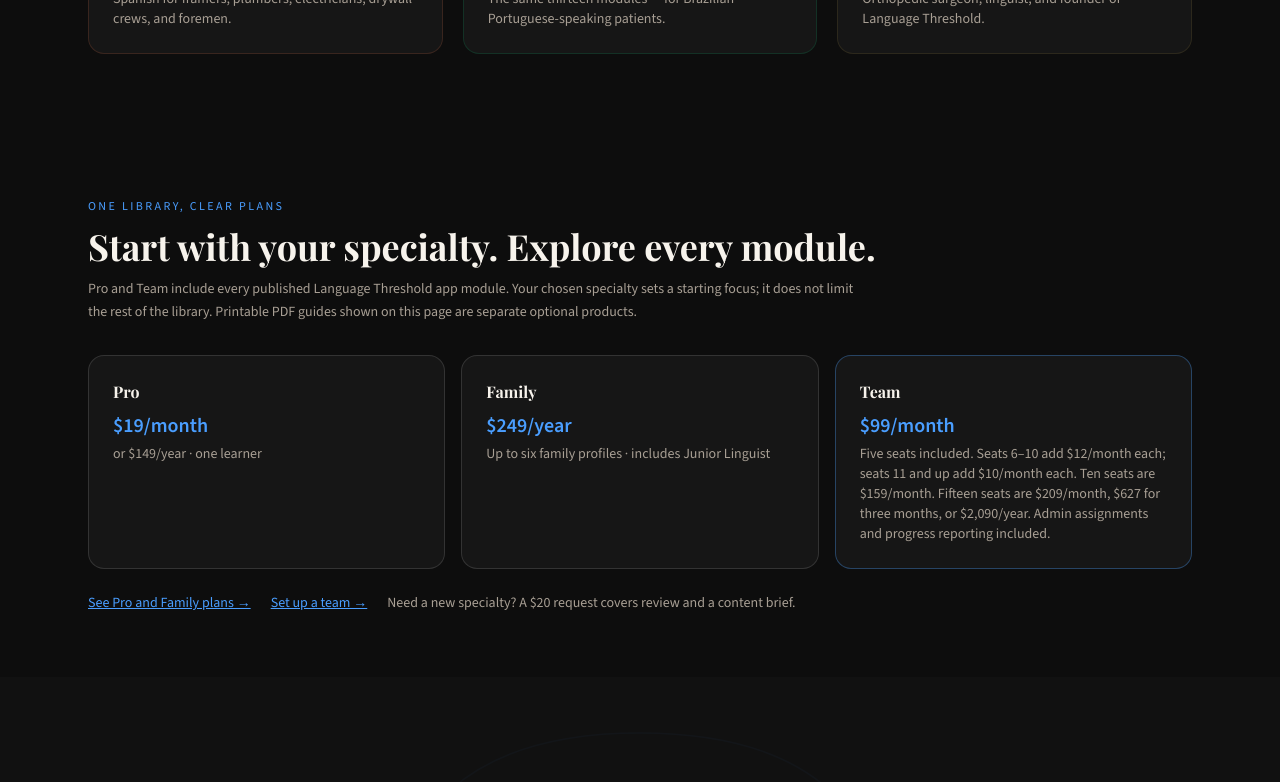
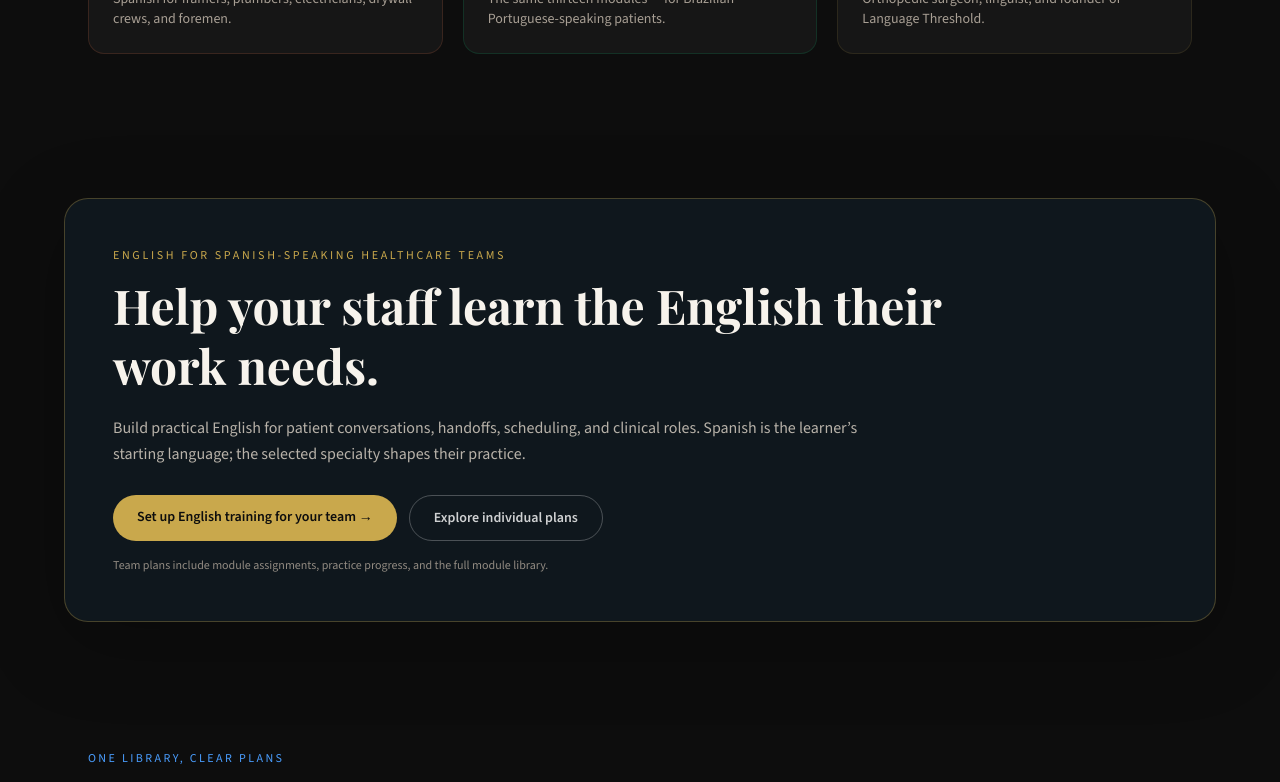
Before and after one commit to adobetoby-maker/language-threshold, a React (Vite) app: page /medical-spanish in a window 1280 px wide. Shown: the part 7180-7962 px from the top of the page. Built offline with nearby package versions, Linux system fonts and the light colour scheme; no server answers; a web font is replaced by a local one.

Commit message:
Add English for teams offer across funnel pages

```diff
--- /dev/null
+++ b/src/components/EnglishForTeams.tsx
@@ -0,0 +1,52 @@
+import { APP_URL, displayFont, sansFont } from '../constants'
+
+type Context = 'general' | 'construction' | 'medical'
+
+const copy = {
+  general: {
+    eyebrow: 'English for Spanish-speaking teams',
+    title: 'Help your team learn the English your work needs.',
+    detail: 'Choose English as the learning language and Spanish as the native language. Employees can focus on the profession they work in, from roofing and construction to patient care and hospitality.',
+  },
+  construction: {
+    eyebrow: 'English for Spanish-speaking crews',
+    title: 'Help your crew learn the English your business needs.',
+    detail: 'Give Spanish-speaking employees jobsite English for materials, safety conversations, daily plans, and crew handoffs. Start with their trade, including Roofing Foreman and Construction Safety.',
+  },
+  medical: {
+    eyebrow: 'English for Spanish-speaking healthcare teams',
+    title: 'Help your staff learn the English their work needs.',
+    detail: 'Build practical English for patient conversations, handoffs, scheduling, and clinical roles. Spanish is the learner’s starting language; the selected specialty shapes their practice.',
+  },
+} satisfies Record<Context, { eyebrow: string; title: string; detail: string }>
+
+export default function EnglishForTeams({ context = 'general' }: { context?: Context }) {
+  const content = copy[context]
+
+  return (
+    <section className="relative py-16 px-6" aria-labelledby={`english-for-teams-${context}`}>
+      <div className="max-w-6xl mx-auto rounded-3xl border border-[#C9A84C]/30 bg-[#10191f]/95 p-7 sm:p-10 md:p-12 shadow-[0_20px_80px_rgba(0,0,0,0.25)]">
+        <p className="text-xs uppercase tracking-[0.22em] mb-3" style={{ ...sansFont, color: '#C9A84C' }}>
+          {content.eyebrow}
+        </p>
+        <h2 id={`english-for-teams-${context}`} className="max-w-4xl text-3xl sm:text-4xl md:text-5xl font-bold leading-tight" style={{ ...displayFont, color: '#F7F3EC' }}>
+          {content.title}
+        </h2>
+        <p className="max-w-3xl mt-5 text-base leading-relaxed" style={{ ...sansFont, color: '#B8B2A9' }}>
+          {content.detail}
+        </p>
+        <div className="mt-7 flex flex-wrap gap-3">
+          <a href={`${APP_URL}/team`} className="rounded-full px-6 py-3 text-sm font-semibold transition-opacity hover:opacity-85" style={{ ...sansFont, backgroundColor: '#C9A84C', color: '#0D0D0D' }}>
+            Set up English training for your team →
+          </a>
+          <a href={`${APP_URL}/pricing`} className="rounded-full border border-white/25 px-6 py-3 text-sm font-semibold text-white/80 transition-colors hover:border-white/60 hover:text-white" style={sansFont}>
+            Explore individual plans
+          </a>
+        </div>
+        <p className="mt-4 text-xs" style={{ ...sansFont, color: '#928B82' }}>
+          Team plans include module assignments, practice progress, and the full module library.
+        </p>
+      </div>
+    </section>
+  )
+}
--- a/src/components/ProfessionalPlans.tsx
+++ b/src/components/ProfessionalPlans.tsx
@@ -32,7 +32,8 @@
             <p className="text-sm mt-1" style={{ ...sansFont, color: '#A89F94' }}>
               Five seats included. Seats 6–10 add $12/month each; seats 11 and up add $10/month
               each. Ten seats are $159/month. Fifteen seats are $209/month, $627 for three months,
-              or $2,090/year. Admin assignments and progress reporting included.
+              or $2,090/year. Admin assignments and progress reporting included. Employees can
+              learn English from Spanish in their selected specialty.
             </p>
           </div>
         </div>
--- a/src/pages/ContractorSpanish.tsx
+++ b/src/pages/ContractorSpanish.tsx
@@ -8,6 +8,7 @@
 import PDFGuideSection from '../components/PDFGuideSection'
 import BookRecommendation from '../components/BookRecommendation'
 import ProfessionalPlans from '../components/ProfessionalPlans'
+import EnglishForTeams from '../components/EnglishForTeams'
 
 function SubsectionCard({ sub }: { sub: ConstructionSubsection }) {
   const [open, setOpen] = useState(false)
@@ -406,6 +407,7 @@
         </section>
       </FadeIn>
 
+      <EnglishForTeams context="construction" />
       <ProfessionalPlans accentColor="#FF7A4A" />
 
       {/* Final CTA */}
--- a/src/pages/Home.tsx
+++ b/src/pages/Home.tsx
@@ -1,6 +1,7 @@
 import { useRef, lazy, Suspense } from 'react'
 import { motion, useScroll, useTransform } from 'framer-motion'
 import { APP_URL, isBetaFree } from '../constants'
+import EnglishForTeams from '../components/EnglishForTeams'
 
 const EarthGlobe = lazy(() => import('../components/EarthGlobe').then(m => ({ default: m.EarthGlobe })))
 
@@ -615,6 +616,8 @@
           </div>
         </section>
 
+        <EnglishForTeams />
+
         {/* Pricing */}
         <section id="pricing" className="relative py-24 px-6 sm:px-10">
           <div className="absolute inset-0 bg-[radial-gradient(ellipse_at_center,_rgba(10,18,34,0.94)_0%,_rgba(2,4,15,0.88)_70%)] pointer-events-none" />
--- a/src/pages/MedicalSpanish.tsx
+++ b/src/pages/MedicalSpanish.tsx
@@ -8,6 +8,7 @@
 import PDFGuideSection from '../components/PDFGuideSection'
 import BookRecommendation from '../components/BookRecommendation'
 import ProfessionalPlans from '../components/ProfessionalPlans'
+import EnglishForTeams from '../components/EnglishForTeams'
 
 function SubsectionCard({ sub }: { sub: MedicalSubsection }) {
   const [open, setOpen] = useState(false)
@@ -410,6 +411,7 @@
         </section>
       </FadeIn>
 
+      <EnglishForTeams context="medical" />
       <ProfessionalPlans accentColor="#4A9EFF" />
 
       {/* Final CTA */}
```
